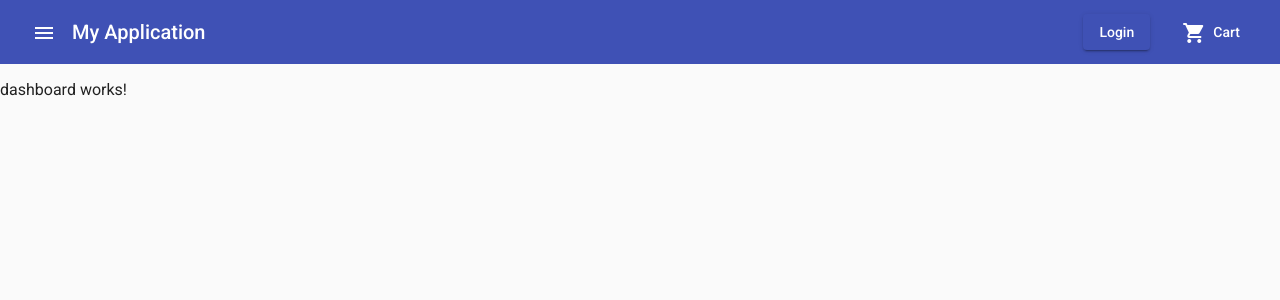
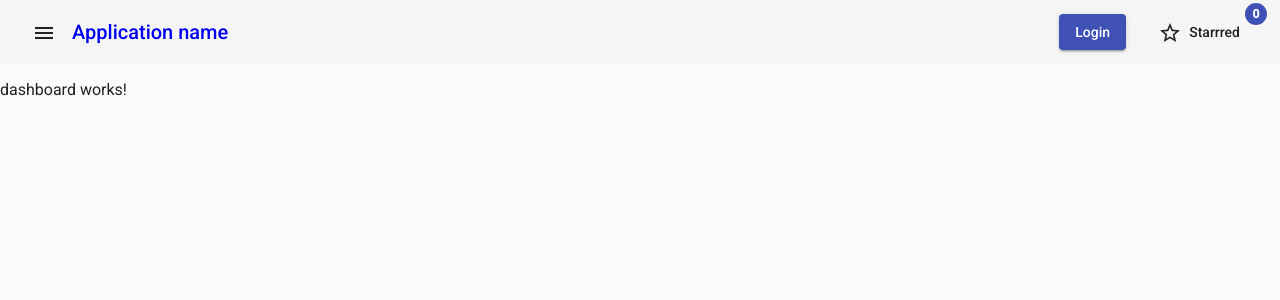
Before and after one commit to parth-sh/project8421, an Angular app: page / in a window 1280 px wide. Before the commit this address led to /dashboard. Shown: the top 300 px of the page. Built offline with nearby package versions, Linux system fonts and the light colour scheme.

Commit message:
final config

```diff
--- a/src/app/app-routing.module.ts
+++ b/src/app/app-routing.module.ts
@@ -3,8 +3,8 @@ import { RouterModule, Routes } from '@angular/router';
 import { DashboardComponent } from './dashboard/dashboard.component';
 
 const routes: Routes = [
-  { path: '', redirectTo: '/dashboard', pathMatch: 'full' },
-  { path: 'dashboard', component: DashboardComponent },
+  // { path: '', redirectTo: '/', pathMatch: 'full' },
+  { path: '', component: DashboardComponent },
 ];
 
 @NgModule({
--- a/src/app/app.component.css
+++ b/src/app/app.component.css
@@ -4,11 +4,11 @@
 button {
     margin: 0.5rem;
 }
-.mat-drawer {
-    width: 25%;
-    border-right: 1px solid #ccc;
-}
-
 .mat-drawer-container {
     height: 100%;
 }
+.mat-drawer {
+    width: 25%;
+    background-color: whitesmoke;
+    border-right: 0px;
+}
--- a/src/app/app.component.html
+++ b/src/app/app.component.html
@@ -9,24 +9,22 @@
             </button>
         </mat-toolbar>
 
-        <div>
-            Lorem ipsum dolor sit amet consectetur adipisicing elit. Voluptas consequuntur eius rem, quas eos
-            perferendis quae nihil praesentium omnis fuga modi. Molestias praesentium quas blanditiis sunt adipisci
-            maiores doloremque culpa?
-        </div>
+        <mat-nav-list *ngFor="let item of nav_list_items">
+            <mat-list-item (click)="drawer.close()" routerLink="{{item.route_link}}">{{item.route_name}}</mat-list-item>
+        </mat-nav-list>
     </mat-drawer>
 
-    <mat-toolbar color="primary">
+    <mat-toolbar>
         <button mat-icon-button *ngIf="!drawer.opened" (click)="drawer.toggle()">
             <mat-icon>menu</mat-icon>
         </button>
-        <span>My Application</span>
+        <h1><a routerLink="/" style="text-decoration: none;">{{title}}</a></h1>
 
         <span class="example-spacer"></span>
 
         <button mat-raised-button color="primary">Login</button>
-        <button mat-button>
-            <mat-icon>shopping_cart</mat-icon>&ensp;Cart
+        <button mat-button matBadge="{{starred_count}}">
+            <mat-icon>star_border</mat-icon>&ensp;Starrred
         </button>
     </mat-toolbar>
 
--- a/src/app/app.component.ts
+++ b/src/app/app.component.ts
@@ -5,4 +5,13 @@ import { Component } from '@angular/core';
   templateUrl: './app.component.html',
   styleUrls: ['./app.component.css']
 })
-export class AppComponent { }
+export class AppComponent {
+
+  title: string = "Application name"
+
+  starred_count: number = 0
+
+  nav_list_items: { route_link: string, route_name: string }[] = [
+    { route_link: "/profile", route_name: "My profile" },
+  ];
+}
--- a/src/app/material/material.module.ts
+++ b/src/app/material/material.module.ts
@@ -4,12 +4,16 @@ import { MatToolbarModule } from '@angular/material/toolbar';
 import { MatButtonModule } from '@angular/material/button'
 import { MatIconModule } from '@angular/material/icon'
 import { MatSidenavModule } from '@angular/material/sidenav';
+import { MatListModule } from '@angular/material/list';
+import { MatBadgeModule } from '@angular/material/badge';
 
 const MaterialComponents = [
   MatToolbarModule,
   MatButtonModule,
   MatIconModule,
-  MatSidenavModule
+  MatSidenavModule,
+  MatListModule,
+  MatBadgeModule
 ]
 
 @NgModule({
```
